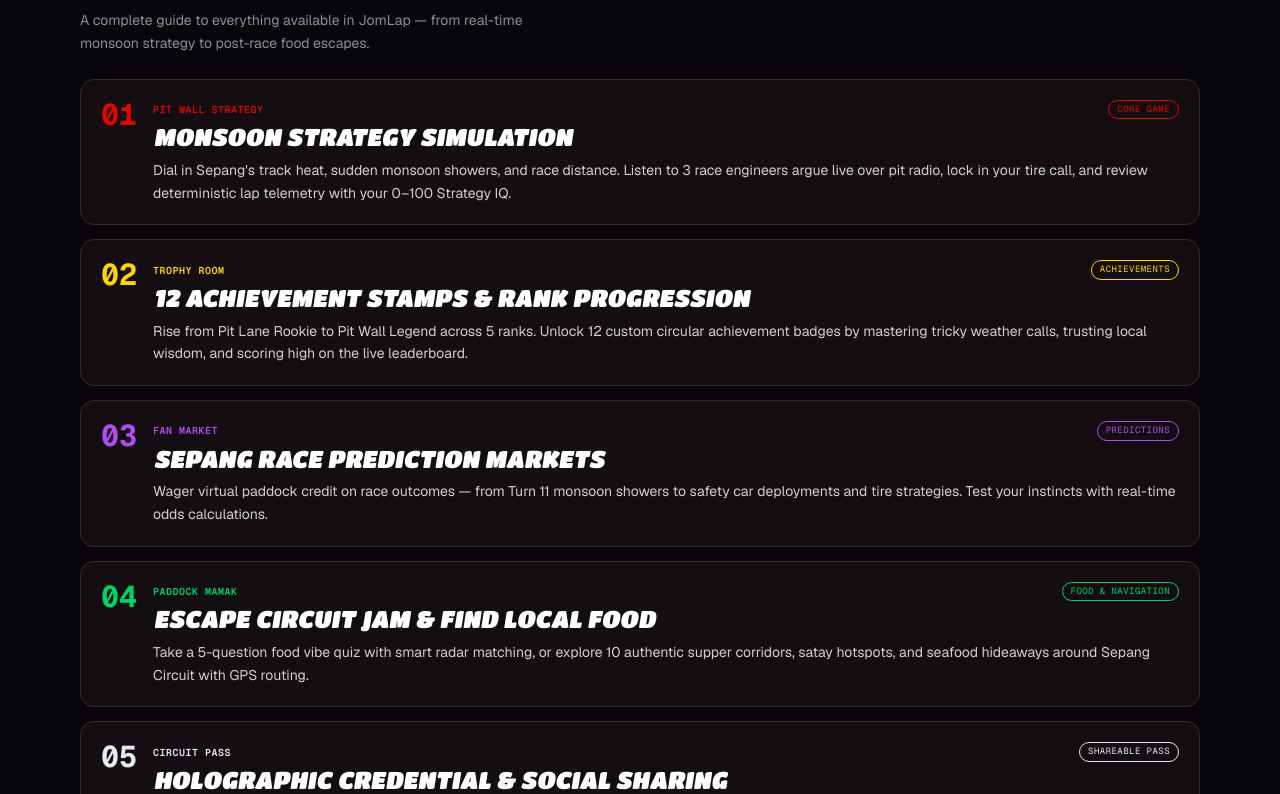
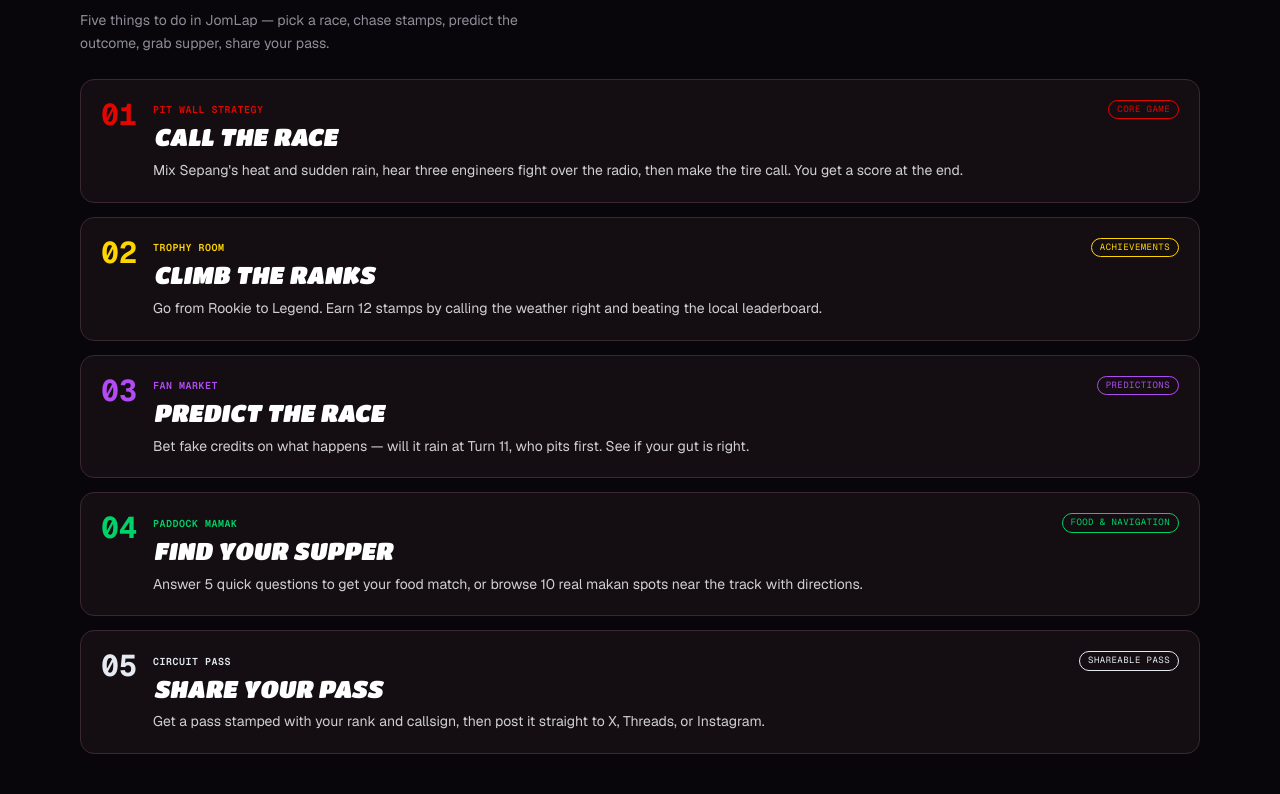
Before and after one commit to mewHacks/f1-sepang, a Next.js app: page / in a window 1280 px wide. Shown: the part 826-1620 px from the top of the page. Built offline with nearby package versions, Linux system fonts and the light colour scheme.

Commit message:
refactor(landing): shorten feature directory copy to plain one-liners
Replace jargon-heavy descriptions in the Inside the Web App section with
short intuitive lines, one feature per card.

```diff
--- a/components/Landing.tsx
+++ b/components/Landing.tsx
@@ -10,40 +10,40 @@
     n: "01",
     tone: "red" as const,
     label: "Pit Wall Strategy",
-    title: "Monsoon Strategy Simulation",
-    body: "Dial in Sepang's track heat, sudden monsoon showers, and race distance. Listen to 3 race engineers argue live over pit radio, lock in your tire call, and review deterministic lap telemetry with your 0–100 Strategy IQ.",
+    title: "Call the race",
+    body: "Mix Sepang's heat and sudden rain, hear three engineers fight over the radio, then make the tire call. You get a score at the end.",
     tag: "Core Game",
   },
   {
     n: "02",
     tone: "yellow" as const,
     label: "Trophy Room",
-    title: "12 Achievement Stamps & Rank Progression",
-    body: "Rise from Pit Lane Rookie to Pit Wall Legend across 5 ranks. Unlock 12 custom circular achievement badges by mastering tricky weather calls, trusting local wisdom, and scoring high on the live leaderboard.",
+    title: "Climb the ranks",
+    body: "Go from Rookie to Legend. Earn 12 stamps by calling the weather right and beating the local leaderboard.",
     tag: "Achievements",
   },
   {
     n: "03",
     tone: "purple" as const,
     label: "Fan Market",
-    title: "Sepang Race Prediction Markets",
-    body: "Wager virtual paddock credit on race outcomes — from Turn 11 monsoon showers to safety car deployments and tire strategies. Test your instincts with real-time odds calculations.",
+    title: "Predict the race",
+    body: "Bet fake credits on what happens — will it rain at Turn 11, who pits first. See if your gut is right.",
     tag: "Predictions",
   },
   {
     n: "04",
     tone: "green" as const,
     label: "Paddock Mamak",
-    title: "Escape Circuit Jam & Find Local Food",
-    body: "Take a 5-question food vibe quiz with smart radar matching, or explore 10 authentic supper corridors, satay hotspots, and seafood hideaways around Sepang Circuit with GPS routing.",
+    title: "Find your supper",
+    body: "Answer 5 quick questions to get your food match, or browse 10 real makan spots near the track with directions.",
     tag: "Food & Navigation",
   },
   {
     n: "05",
     tone: "ice" as const,
     label: "Circuit Pass",
-    title: "Holographic Credential & Social Sharing",
-    body: "Mint your personal interactive 3D holographic circuit pass stamped with your final Strategy IQ, rank badge, and callsign. Export in high resolution directly to X, Threads, and Instagram.",
+    title: "Share your pass",
+    body: "Get a pass stamped with your rank and callsign, then post it straight to X, Threads, or Instagram.",
     tag: "Shareable Pass",
   },
 ];
@@ -164,7 +164,7 @@
           Inside the Web App
         </h2>
         <p className="mt-1.5 text-[14px] leading-relaxed text-muted max-w-md">
-          A complete guide to everything available in JomLap — from real-time monsoon strategy to post-race food escapes.
+          Five things to do in JomLap — pick a race, chase stamps, predict the outcome, grab supper, share your pass.
         </p>
 
         <div className="mt-6 flex flex-col gap-3.5">
--- a/components/PitWall.tsx
+++ b/components/PitWall.tsx
@@ -470,7 +470,7 @@
               <button
                 key={p.id}
                 onClick={() => chooseJudge(p)}
-                className={`card flex items-center gap-3 p-4 text-left transition-all active:scale-[0.98] ${
+                className={`group card flex items-center gap-3 p-4 text-left transition-all active:scale-[0.98] ${
                   active ? "border-yellow bg-yellow/10" : "border-line bg-surface hover:border-fg/30"
                 }`}
                 style={{ borderColor: active ? "var(--yellow)" : undefined }}
```
